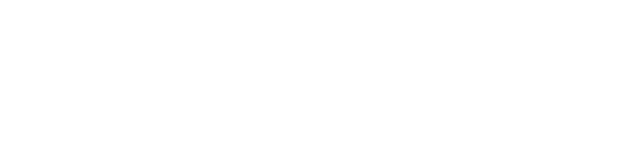
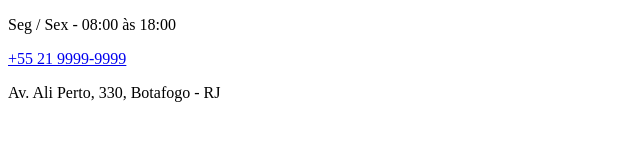
Before and after one commit to mariapgomes/flex-blog, a plain HTML site: page index.html in a window 1280 px wide. Shown: the whole page, without its empty margins (0-640 px from the left). Drawn offline with Linux system fonts and the light colour scheme; a web font is replaced by a local one.

Commit message:
Cria o super info

```diff
--- a/index.html
+++ b/index.html
@@ -10,6 +10,12 @@
   <link rel="stylesheet" href="./css/style.css">
 </head>
 <body>
-
+  <div class="super-info-bg">
+    <div class="super-info">
+      <p>Seg / Sex - 08:00 às 18:00</p>
+      <a href="tel:+552199999999">+55 21 9999-9999</a>
+      <p>Av. Ali Perto, 330, Botafogo - RJ</p>
+    </div>
+  </div>
 </body>
 </html>
```
